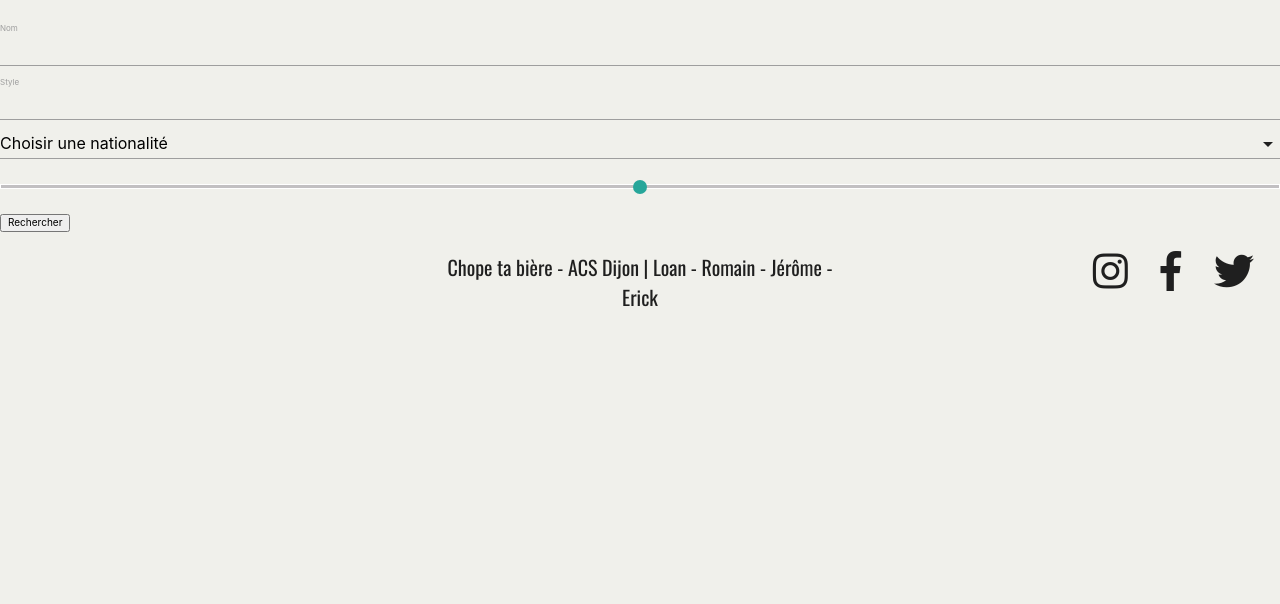
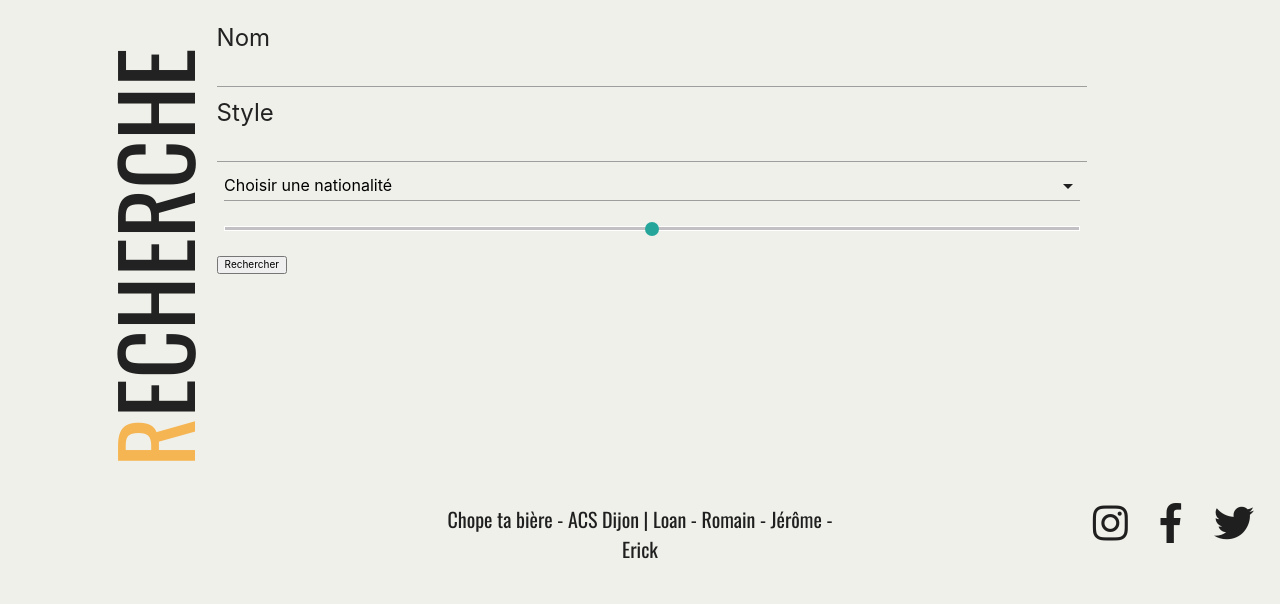
Before and after one commit to r0m21/databeerbase, a PHP site: the page made by app/view/Page/searchBeer.html.twig in a window 1280 px wide. Shown: the part 226-830 px from the top of the page. Before the commit the page ends 533 px from the top, so only its background shows below. Run offline with PHP 8.4, Linux system fonts and the light colour scheme; the template is opened without the code that fills it, so the values that code supplies are empty; some libraries are stand-ins or nearby versions.

Commit message:
front sur la page de recherche

```diff
--- a/app/view/Index/index.html.twig
+++ b/app/view/Index/index.html.twig
@@ -56,7 +56,7 @@
                 <h2 class="fs24 bold">{{ beer.NAME_BEE }}</h2>
                 <hr class="w75p">
                 <img src="{{ beer.FILEPATH_BEE }}" alt="bière">
-                <p class="textLimit container fs20 light oswald">{{ beer.DESC_BEE }}</p>
+                <p class="textLimitIndex container fs20 light oswald">{{ beer.DESC_BEE }}</p>
                 <a href="info-beer/{{ beer.ID_BEE }}"><i class="fa fa-plus-circle fa-4x color2 mtop20p" aria-hidden="true"></i></a>
 
 
--- a/app/view/Page/infoBeer.html.twig
+++ b/app/view/Page/infoBeer.html.twig
@@ -9,7 +9,7 @@
 <section class="flex block-on-med-and-down color5 mtop30-sm mtop80-mm">
         <h1 class="rotated fs95 oswald mleft100p mrightNeg100p h1-sm h1-mm right-align"><span class="color2">V</span><span class="color5">OTRE SELECTION</span></h1>
 
-    <div class=" container">
+    <div class="container">
 
         {% for beer in infobeer %}
         <div class="row">
--- a/app/view/Page/searchBeer.html.twig
+++ b/app/view/Page/searchBeer.html.twig
@@ -6,38 +6,40 @@
 
 {% block content %}
 
-<form action="" method="POST">
+    <section class="flex block-on-med-and-down">
 
-    <label for="nom">Nom</label>
+        <h1 class="rotated fs95 oswald mleft100p mrightNeg100p h1-sm h1-mm right-align"><span class="color2">R</span><span class="color5">ECHERCHE</span></h1>
+        <div class="row">
+            <form action="" method="POST" class="col l11">
+
+                <label for="nom" class="fs24 color5">Nom</label>
                 <input type="text" name="nom" id="nom">
 
-    <label for="style">Style</label>
+                <label for="style" class="fs24 color5">Style</label>
                 <input type="text" name="styleBeer" id="style">
 
                 <div class="col s12">
-        <select id="nationalite">
+                    <select id="nationalite" class="fs24">
                         <option value="">Choisir une nationalité</option>
                         {% for o in option %}
                             <option value="{{ o.NAME_CAT }}">{{ o.NAME_CAT }}</option>
                         {% endfor %}
                     </select>
-    </div>
-
-    {% for s in search %}
-        <div class="card">
-            <div class="card-title">
-                {{ s.NAME_BEE }}
-            </div>
-            <img src="{{ s.FILEPATH_BEE }}" alt="résultatBière">
-        </div>
-    {% endfor %}
-
                     <p class="range-field">
                         <input type="range" id="test5" min="0" max="40" name="degBeer" />
                     </p>
-
+                </div>
                 <input type="submit" name="submitForm" value="Rechercher">
-
+                <div class="container" id="blockSearch">
+                    {% for s in search %}
+                        <div class="card center-align col l3 ">
+                            <h3 class="fs20 card-title textLimitSearch">{{ s.NAME_BEE }}</h3>
+                            <a href="info-beer/{{ beer.ID_BEE }}"><i class="fa fa-plus-circle fa-4x color2 mtop20p padding15p" aria-hidden="true"></i></a>
+                            <img src="{{ s.FILEPATH_BEE }}" alt="résultatBière" >
+                        </div>
+                    {% endfor %}
+                </div>
             </form>
-
+        </div>
+    </section>
 {% endblock %}
--- a/assets/css/style.css
+++ b/assets/css/style.css
@@ -62,7 +62,6 @@ html{font-size:62.5%;}
 /* ------------- Margins & Paddings ------------- */
 
         .mbot30p{margin-bottom:30px;}
-        .padding15p{padding:15px;}
         .mtop50p{margin-top:50px;}
         .mtop30p{margin-top:30px;}
         .mtop20p{margin-top:20px;}
@@ -72,6 +71,8 @@ html{font-size:62.5%;}
         .mleft100p{margin-left:100px;}
         .mleft30p{margin-left:30px;}
         .mleft10p{margin-left:10px;}
+
+        .padding15p{padding:15px;}
 
 
 /* ------------- Heights ------------- */
--- a/assets/js/script.js
+++ b/assets/js/script.js
@@ -27,7 +27,7 @@ $('.owl-carousel').owlCarousel({
 /* Limitation du texte aux 100 premiers caractères */
 
 $(document).ready(function ()
-{ $(".textLimit").each(function(i){
+{ $(".textLimitIndex").each(function(i){
      var len=$(this).text().trim().length;
      if(len>100)
      {
@@ -35,3 +35,13 @@ $(document).ready(function ()
      }
  });
 });
+
+$(document).ready(function ()
+{ $(".textLimitSearch").each(function(i){
+     var len=$(this).text().trim().length;
+     if(len>12)
+     {
+         $(this).text($(this).text().substr(0,12)+'...');
+     }
+ });
+});
```
Lines whose indentation alone changed are shown as unchanged.
